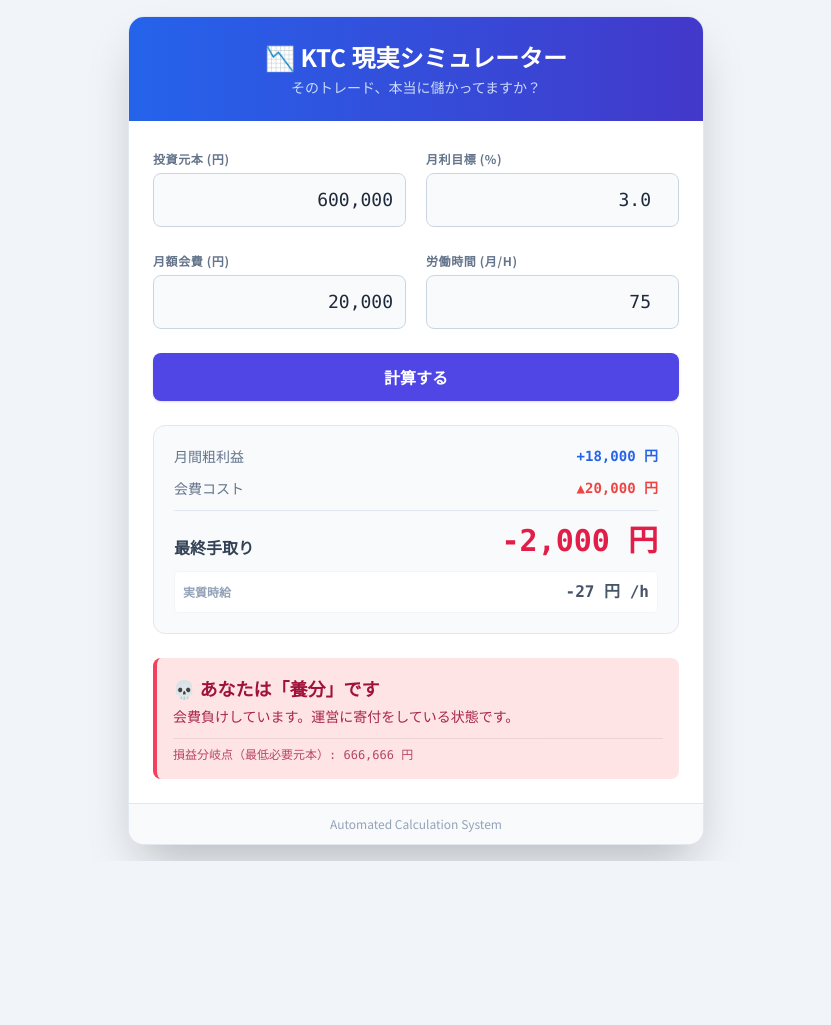
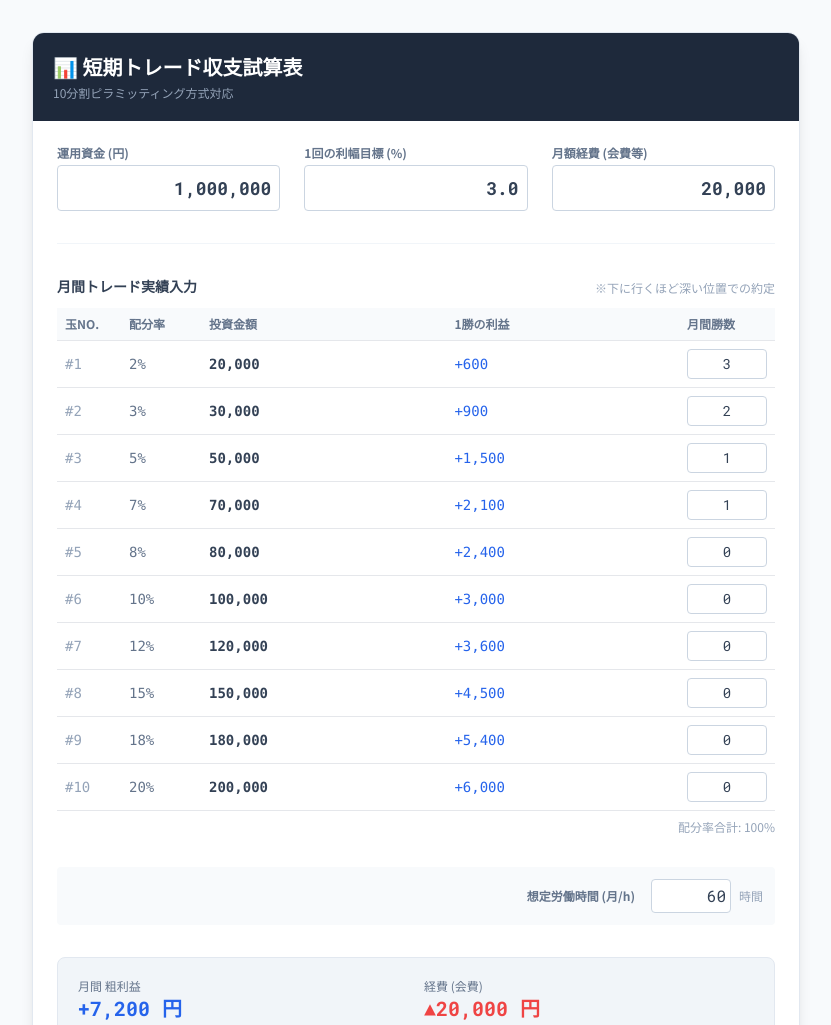
Before and after one commit to naoyann3/Trade-profit, a plain HTML site: page index.html in a window 1280 px wide. Shown: the top 1025 px of the page, without its empty margins (224-1055 px from the left). Before the commit the page ends 861 px from the top, so only its background shows below. Drawn offline with nearby package versions, Linux system fonts and the light colour scheme.

Commit message:
Update index.html

```diff
--- a/index.html
+++ b/index.html
@@ -3,199 +3,207 @@
 <head>
 <meta charset="UTF-8">
 <meta name="viewport" content="width=device-width, initial-scale=1.0">
-    <title>KTC 短期トレード 現実シミュレーター</title>
-    <meta name="description" content="トレードの期待値と時給を計算するツール">
+<title>KTCトレード収支試算表</title>
 <script src="https://cdn.tailwindcss.com"></script>
+<link href="https://fonts.googleapis.com/css2?family=Roboto+Mono:wght@400;700&family=Noto+Sans+JP:wght@400;500;700&display=swap" rel="stylesheet">
 <style>
-        @import url('https://fonts.googleapis.com/css2?family=Noto+Sans+JP:wght@400;700&display=swap');
-        body { font-family: 'Noto Sans JP', sans-serif; }
+    body { font-family: 'Noto Sans JP', sans-serif; background-color: #f8fafc; }
+    .mono { font-family: 'Roboto Mono', monospace; }
+    input[type="number"]::-webkit-inner-spin-button,
+    input[type="number"]::-webkit-outer-spin-button { -webkit-appearance: none; margin: 0; }
 </style>
 </head>
-<body class="bg-slate-100 text-slate-800 p-4 min-h-screen flex items-center justify-center">
+<body class="p-4 md:p-8 text-slate-700">
 
-    <div class="max-w-xl w-full bg-white shadow-2xl rounded-2xl overflow-hidden border border-slate-200">
+<div class="max-w-3xl mx-auto bg-white shadow-lg rounded-xl overflow-hidden border border-slate-200">
+
     <!-- ヘッダー -->
-        <div class="bg-gradient-to-r from-blue-600 to-indigo-700 p-6 text-white text-center">
-            <h1 class="text-2xl font-bold mb-1">📉 KTC 現実シミュレーター</h1>
-            <p class="text-blue-100 text-sm opacity-90">そのトレード、本当に儲かってますか？</p>
+    <div class="bg-slate-800 text-white p-5">
+        <h2 class="text-xl font-bold flex items-center gap-2">
+            📊 短期トレード収支試算表
+        </h2>
+        <p class="text-xs text-slate-400 mt-1">10分割ピラミッティング方式対応</p>
     </div>
 
-        <div class="p-6 space-y-6">
-            <!-- 入力エリア -->
-            <div class="grid grid-cols-1 md:grid-cols-2 gap-5">
-                <!-- 投資元本 -->
-                <div class="space-y-1">
-                    <label class="text-xs font-bold text-slate-500 uppercase tracking-wider">投資元本 (円)</label>
-                    <input type="text" inputmode="numeric" id="capital" value="600,000" class="w-full p-3 bg-slate-50 border border-slate-300 rounded-lg focus:ring-2 focus:ring-indigo-500 focus:outline-none transition font-mono text-lg text-right">
+    <div class="p-6 space-y-8">
+
+        <!-- 基本設定エリア -->
+        <div class="grid grid-cols-1 md:grid-cols-3 gap-6">
+            <div>
+                <label class="block text-xs font-bold text-slate-500 uppercase mb-1">運用資金 (円)</label>
+                <input type="text" id="capital" value="1,000,000" oninput="formatCurrencyInput(this)" class="mono w-full p-2 border border-slate-300 rounded focus:ring-2 focus:ring-blue-500 outline-none text-right font-bold text-lg">
             </div>
-
-                <div class="space-y-1">
-                    <label class="text-xs font-bold text-slate-500 uppercase tracking-wider">月利目標 (%)</label>
-                    <input type="number" id="roi" value="3.0" step="0.1" class="w-full p-3 bg-slate-50 border border-slate-300 rounded-lg focus:ring-2 focus:ring-indigo-500 focus:outline-none transition font-mono text-lg text-right">
+            <div>
+                <label class="block text-xs font-bold text-slate-500 uppercase mb-1">1回の利幅目標 (%)</label>
+                <input type="number" id="profitRate" value="3.0" step="0.1" class="mono w-full p-2 border border-slate-300 rounded focus:ring-2 focus:ring-blue-500 outline-none text-right font-bold text-lg">
             </div>
-
-                <!-- 会費 -->
-                <div class="space-y-1">
-                    <label class="text-xs font-bold text-slate-500 uppercase tracking-wider">月額会費 (円)</label>
-                    <input type="text" inputmode="numeric" id="fee" value="20,000" class="w-full p-3 bg-slate-50 border border-slate-300 rounded-lg focus:ring-2 focus:ring-indigo-500 focus:outline-none transition font-mono text-lg text-right">
-                </div>
-
-                <div class="space-y-1">
-                    <label class="text-xs font-bold text-slate-500 uppercase tracking-wider">労働時間 (月/h)</label>
-                    <input type="number" id="hours" value="75" class="w-full p-3 bg-slate-50 border border-slate-300 rounded-lg focus:ring-2 focus:ring-indigo-500 focus:outline-none transition font-mono text-lg text-right">
+            <div>
+                <label class="block text-xs font-bold text-slate-500 uppercase mb-1">月額経費 (会費等)</label>
+                <input type="text" id="cost" value="20,000" oninput="formatCurrencyInput(this)" class="mono w-full p-2 border border-slate-300 rounded focus:ring-2 focus:ring-blue-500 outline-none text-right font-bold text-lg">
             </div>
         </div>
 
-            <!-- 計算ボタン（念のため追加） -->
-            <button onclick="update()" class="w-full py-3 bg-indigo-600 hover:bg-indigo-700 text-white font-bold rounded-lg shadow transition transform active:scale-95">
-                計算する
-            </button>
+        <hr class="border-slate-100">
 
-            <!-- 計算結果 -->
-            <div class="bg-slate-50 rounded-xl p-5 border border-slate-200 space-y-3">
-                <div class="flex justify-between text-sm">
-                    <span class="text-slate-500">月間粗利益</span>
-                    <span class="font-mono font-bold text-blue-600" id="gross-profit">0 円</span>
+        <!-- ピラミッティング入力エリア -->
+        <div>
+            <h3 class="font-bold text-sm text-slate-700 mb-3 flex justify-between items-end">
+                <span>月間トレード実績入力</span>
+                <span class="text-xs text-slate-400 font-normal">※下に行くほど深い位置での約定</span>
+            </h3>
+
+            <div class="overflow-x-auto">
+                <table class="w-full text-sm text-left">
+                    <thead class="text-xs text-slate-500 uppercase bg-slate-50 border-b">
+                        <tr>
+                            <th class="p-2 w-16">玉No.</th>
+                            <th class="p-2 w-20">配分率</th>
+                            <th class="p-2">投資金額</th>
+                            <th class="p-2">1勝の利益</th>
+                            <th class="p-2 w-24">月間勝数</th>
+                        </tr>
+                    </thead>
+                    <tbody id="table-body">
+                        <!-- JSで自動生成 -->
+                    </tbody>
+                </table>
             </div>
-                <div class="flex justify-between text-sm">
-                    <span class="text-slate-500">会費コスト</span>
-                    <span class="font-mono font-bold text-red-500" id="fee-display">0 円</span>
+            <p class="text-xs text-right text-slate-400 mt-2">配分率合計: <span id="total-allocation">0</span>%</p>
         </div>
-                <hr class="border-slate-200">
-                <div class="flex justify-between items-end">
-                    <span class="font-bold text-slate-700">最終手取り</span>
-                    <span class="font-mono text-3xl font-bold text-slate-800" id="net-profit">0 円</span>
-                </div>
-                <div class="flex justify-between items-center bg-white p-2 rounded border border-slate-100">
-                    <span class="text-xs font-bold text-slate-400 uppercase">実質時給</span>
-                    <span class="font-mono font-bold text-slate-600" id="hourly-wage">0 円/h</span>
+
+        <!-- 労働時間設定 -->
+        <div class="flex items-center justify-end gap-4 bg-slate-50 p-3 rounded">
+            <label class="text-xs font-bold text-slate-500">想定労働時間 (月/h)</label>
+            <div class="flex items-center gap-2">
+                <input type="number" id="hours" value="60" class="mono w-20 p-1 border border-slate-300 rounded text-right">
+                <span class="text-xs text-slate-400">時間</span>
             </div>
         </div>
 
-            <!-- 判定メッセージエリア -->
-            <div id="result-box" class="hidden rounded-lg p-4 border-l-4">
-                <h3 class="font-bold text-lg flex items-center gap-2" id="result-title"></h3>
-                <p class="text-sm mt-1 opacity-90" id="result-desc"></p>
-                <p class="text-xs font-mono mt-3 opacity-75 pt-2 border-t border-black/10" id="breakeven-text"></p>
+        <!-- 結果表示エリア -->
+        <div class="bg-slate-100 rounded-lg p-5 border border-slate-200">
+            <div class="grid grid-cols-2 gap-4 mb-4">
+                <div>
+                    <p class="text-xs text-slate-500">月間 粗利益</p>
+                    <p class="mono text-xl font-bold text-blue-600" id="gross-profit">0</p>
+                </div>
+                <div>
+                    <p class="text-xs text-slate-500">経費 (会費)</p>
+                    <p class="mono text-xl font-bold text-red-500" id="display-cost">0</p>
                 </div>
             </div>
 
-        <div class="bg-slate-50 p-3 text-center text-xs text-slate-400 border-t border-slate-200">
-            Automated Calculation System
+            <div class="border-t border-slate-300 pt-4">
+                <div class="flex justify-between items-end mb-1">
+                    <p class="font-bold text-slate-700">最終損益 (Net Profit)</p>
+                    <p class="mono text-3xl font-bold" id="net-profit">0</p>
+                </div>
+                <div class="flex justify-end items-center gap-2">
+                    <span class="text-xs text-slate-400">労働時給換算:</span>
+                    <span class="mono font-bold text-slate-600" id="hourly-wage">0</span>
+                </div>
+            </div>
+        </div>
+
     </div>
 </div>
 
 <script>
-        // 文字列から「数字とドット以外」をすべて削除して数値化する（より強力な処理）
-        const parseNum = (str) => {
-            if (!str) return 0;
-            // 全角数字を半角に変換
-            const halfWidth = String(str).replace(/[０-９]/g, s => String.fromCharCode(s.charCodeAt(0) - 0xFEE0));
-            // 数字とドット以外（カンマや円マークなど）を全て削除
-            const cleanStr = halfWidth.replace(/[^0-9.]/g, '');
-            return Number(cleanStr);
-        };
+    // タケさん式ピラミッティング配分
+    const allocations = [2, 3, 5, 7, 8, 10, 12, 15, 18, 20];
 
-        // 数値をカンマ区切りの文字列にする関数
-        const fmtNum = (num) => {
-            return num.toLocaleString();
-        };
+    // 初期値としての月間勝数（例：浅い玉は多く、深い玉は少なく）
+    const defaultWins = [3, 2, 1, 1, 0, 0, 0, 0, 0, 0];
 
-        // 入力時にカンマを自動付与する処理
-        const formatInput = (e) => {
-            const val = parseNum(e.target.value);
-            // 入力が空でない、かつ数値として有効な場合のみフォーマット
-            if (!isNaN(val) && e.target.value !== "") {
-                const formatted = fmtNum(val);
-                // カーソル飛びを防ぐため、値が変わる場合のみ更新
-                if (e.target.value.replace(/[^0-9]/g, '') !== formatted.replace(/[^0-9]/g, '')) {
-                     e.target.value = formatted;
+    function init() {
+        const tbody = document.getElementById('table-body');
+        let html = '';
+
+        allocations.forEach((rate, index) => {
+            html += `
+                <tr class="border-b hover:bg-slate-50 transition">
+                    <td class="p-2 font-mono text-slate-400">#${index + 1}</td>
+                    <td class="p-2 font-mono text-slate-500">${rate}%</td>
+                    <td class="p-2 font-mono font-bold" id="amount-${index}">0</td>
+                    <td class="p-2 font-mono text-blue-600" id="win-profit-${index}">0</td>
+                    <td class="p-2">
+                        <input type="number" min="0" value="${defaultWins[index]}"
+                            class="mono w-full p-1 border border-slate-300 rounded text-center focus:bg-blue-50 outline-none win-input"
+                            oninput="calculate()">
+                    </td>
+                </tr>
+            `;
+        });
+        tbody.innerHTML = html;
+
+        // 合計配分率表示
+        document.getElementById('total-allocation').textContent = allocations.reduce((a, b) => a + b, 0);
+
+        calculate();
     }
+
+    // 数値フォーマット（カンマ区切り）
+    function fmt(num) {
+        return num.toLocaleString() + ' 円';
     }
-            update(); // 計算実行
-        };
 
-        function update() {
-            // 値の取得
-            const capital = parseNum(document.getElementById('capital').value);
-            const roi = Number(document.getElementById('roi').value);
-            const fee = parseNum(document.getElementById('fee').value);
-            const hours = Number(document.getElementById('hours').value) || 1;
+    // 入力欄のカンマ処理
+    function formatCurrencyInput(input) {
+        let val = input.value.replace(/[^0-9]/g, '');
+        if (val === '') val = '0';
+        input.value = Number(val).toLocaleString();
+        calculate();
+    }
 
-            // 計算
-            const gross = capital * (roi / 100);
-            const net = gross - fee;
-            const wage = net / hours;
-            const breakeven = (roi > 0) ? (fee / (roi / 100)) : 0;
+    function getNum(id) {
+        const val = document.getElementById(id).value.replace(/[^0-9.]/g, '');
+        return Number(val);
+    }
 
-            // 表示フォーマット関数
-            const fmtYen = (n) => n.toLocaleString() + ' 円';
+    function calculate() {
+        const capital = getNum('capital');
+        const profitRate = getNum('profitRate') / 100;
+        const cost = getNum('cost');
+        const hours = getNum('hours');
 
-            // DOM更新（計算結果がNaNにならないようにガード）
-            const safeGross = isNaN(gross) ? 0 : gross;
-            const safeNet = isNaN(net) ? 0 : net;
-            const safeWage = isNaN(wage) ? 0 : wage;
-            const safeFee = isNaN(fee) ? 0 : fee;
+        let totalGross = 0;
+        const winInputs = document.querySelectorAll('.win-input');
 
-            document.getElementById('gross-profit').textContent = '+' + fmtYen(Math.floor(safeGross));
-            document.getElementById('fee-display').textContent = '▲' + fmtYen(safeFee);
+        allocations.forEach((rate, index) => {
+            // 各玉の投資額
+            const investAmount = capital * (rate / 100);
+            document.getElementById(`amount-${index}`).textContent = Math.floor(investAmount).toLocaleString();
+
+            // 1勝あたりの利益
+            const oneWinProfit = investAmount * profitRate;
+            document.getElementById(`win-profit-${index}`).textContent = '+' + Math.floor(oneWinProfit).toLocaleString();
+
+            // 月間勝数に基づく利益
+            const wins = Number(winInputs[index].value);
+            totalGross += oneWinProfit * wins;
+        });
+
+        // 結果表示
+        const netProfit = totalGross - cost;
+        const hourlyWage = hours > 0 ? netProfit / hours : 0;
+
+        document.getElementById('gross-profit').textContent = '+' + fmt(Math.floor(totalGross));
+        document.getElementById('display-cost').textContent = '▲' + fmt(cost);
 
         const netEl = document.getElementById('net-profit');
-            netEl.textContent = (safeNet > 0 ? '+' : '') + fmtYen(Math.floor(safeNet));
-            netEl.className = `font-mono text-3xl font-bold ${safeNet > 0 ? 'text-emerald-600' : 'text-rose-600'}`;
+        netEl.textContent = (netProfit > 0 ? '+' : '') + fmt(Math.floor(netProfit));
+        netEl.className = `mono text-3xl font-bold ${netProfit > 0 ? 'text-emerald-600' : 'text-rose-600'}`;
 
-            document.getElementById('hourly-wage').textContent = fmtYen(Math.floor(safeWage)) + ' /h';
-
-            // 判定ロジック
-            const box = document.getElementById('result-box');
-            const title = document.getElementById('result-title');
-            const desc = document.getElementById('result-desc');
-            const beText = document.getElementById('breakeven-text');
-
-            box.classList.remove('hidden', 'bg-emerald-100', 'border-emerald-500', 'text-emerald-800', 'bg-rose-100', 'border-rose-500', 'text-rose-800', 'bg-amber-100', 'border-amber-500', 'text-amber-800');
-
-            if (safeNet > 0) {
-                if (safeWage < 1050) {
-                    // 黒字だが時給が低い
-                    box.classList.add('bg-amber-100', 'border-amber-500', 'text-amber-800');
-                    title.textContent = "⚠️ コンビニバイト以下";
-                    desc.textContent = `黒字ですが、時給換算で ${Math.floor(safeWage)}円 です。リスクを負ってチャートを見るより、安全なバイトの方が稼げます。`;
-                    beText.textContent = "";
-                } else {
-                    // 完全勝利
-                    box.classList.add('bg-emerald-100', 'border-emerald-500', 'text-emerald-800');
-                    title.textContent = "🚀 労働の対価あり";
-                    desc.textContent = "おめでとうございます。立派なトレーダーです。";
-                    beText.textContent = "";
-                }
-            } else {
-                // 赤字（養分）
-                box.classList.add('bg-rose-100', 'border-rose-500', 'text-rose-800');
-                title.textContent = "💀 あなたは「養分」です";
-                desc.textContent = "会費負けしています。運営に寄付をしている状態です。";
-                beText.textContent = `損益分岐点（最低必要元本）: ${fmtYen(Math.floor(breakeven))}`;
-            }
+        document.getElementById('hourly-wage').textContent = fmt(Math.floor(hourlyWage));
     }
 
-        // イベントリスナー設定
-        const capitalInput = document.getElementById('capital');
-        const feeInput = document.getElementById('fee');
+    // イベントリスナー
+    document.getElementById('profitRate').addEventListener('input', calculate);
+    document.getElementById('hours').addEventListener('input', calculate);
 
-        // フォーカスが外れた時にもフォーマットを整える
-        capitalInput.addEventListener('blur', formatInput);
-        feeInput.addEventListener('blur', formatInput);
+    // 初期化
+    window.onload = init;
+</script>
 
-        // 入力中はリアルタイム更新
-        capitalInput.addEventListener('input', formatInput);
-        feeInput.addEventListener('input', formatInput);
-
-        document.getElementById('roi').addEventListener('input', update);
-        document.getElementById('hours').addEventListener('input', update);
-
-        // ページ読み込み完了時に計算を実行
-        window.onload = function() {
-            update();
-        };
-    </script>
 </body>
 </html>
```
Lines whose indentation alone changed are shown as unchanged.
